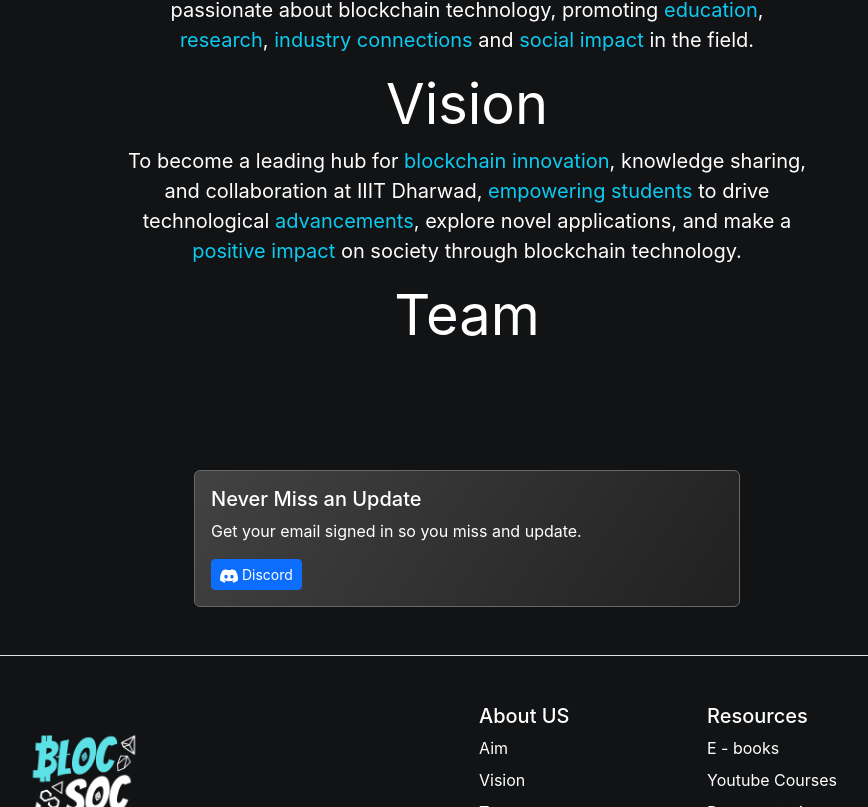
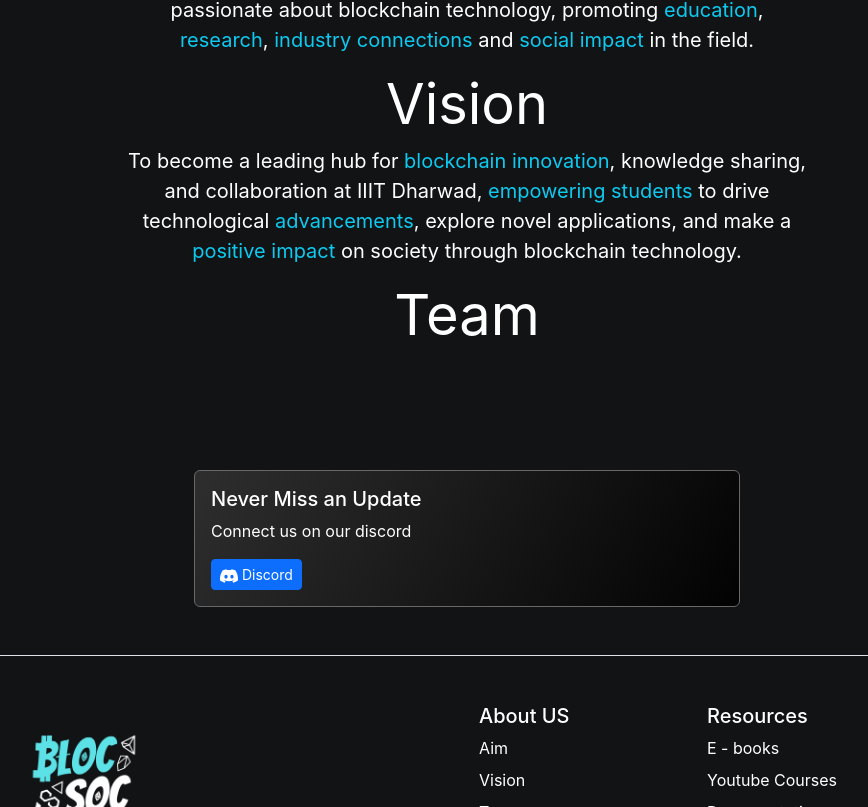
Before and after one commit to Krishna-jaiswal-24/Club-BlocSoc-Webiste, a React (Create React App) app: page /team in a window 1280 px wide. Shown: the part 377-1184 px from the top of the page, without its empty margins (173-1041 px from the left). Built offline with nearby package versions, Linux system fonts and the light colour scheme.

Commit message:
team css

```diff
--- a/src/Pgaes/Teams Page/Team.jsx
+++ b/src/Pgaes/Teams Page/Team.jsx
@@ -50,7 +50,7 @@ const Team = () => {
             <div class="custom-bg p-3 rounded mt-3 text-white">
               <h5>Never Miss an Update</h5>
               <p class="fs-6">
-                Get your email signed in so you miss and update.
+                Connect us on our discord
               </p>
               <a
                 class="btn btn-sm btn-primary"
--- a/src/Pgaes/Teams Page/team.css
+++ b/src/Pgaes/Teams Page/team.css
@@ -1,10 +1,5 @@
 .custom-bg {
-  background: rgb(2, 0, 36);
-  background: linear-gradient(
-    124deg,
-    rgba(2, 0, 36, 1) 0%,
-    rgba(66, 66, 66, 1) 0%,
-    rgba(32, 32, 32, 1) 100%
-  );
+    background: rgb(46,46,46);
+    background: linear-gradient(124deg, rgba(46,46,46,1) 0%, rgba(2,2,2,1) 100%);
   border: 1px solid #686868;
 }
```
